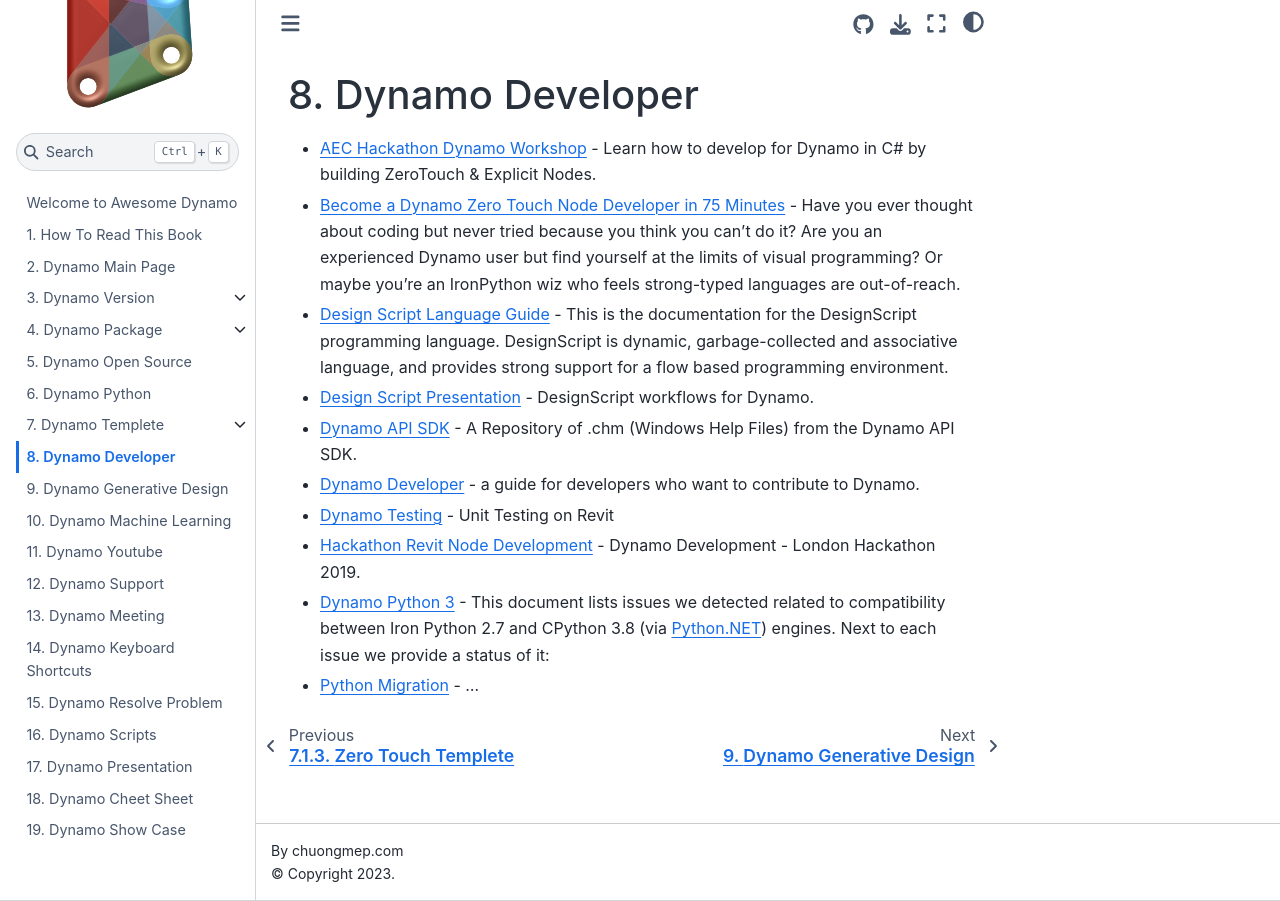
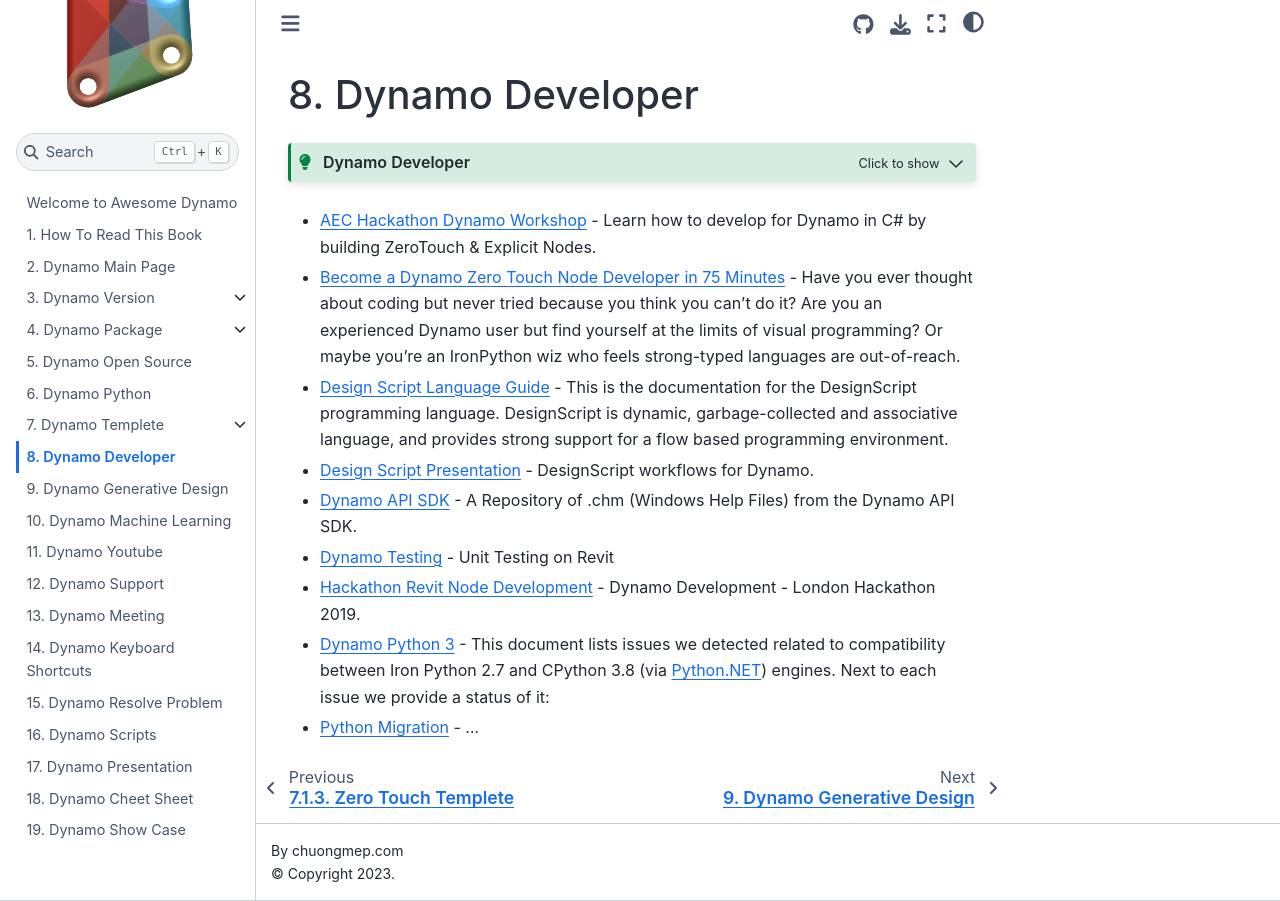
Before and after one commit to chuongmep/Awesome-Dynamo, a Jupyter Book: the page built from DynamoDeveloper/dyndeveloper.md, in a window 1280 px wide. Built offline with Jupyter Book 1.0.4 settings and Sphinx 7.4.7 and the Sphinx Book theme 1.1.4, drawn with Linux system fonts in a browser that asks for light colours.

Commit message:
fix page dynamo develop

````diff
--- a/DynamoDeveloper/dyndeveloper.md
+++ b/DynamoDeveloper/dyndeveloper.md
@@ -1,4 +1,8 @@
 # Dynamo Developer
+```{admonition} Dynamo Developer
+:class: tip, dropdown
+https://developer.dynamobim.org/
+```
 
 - [AEC Hackathon Dynamo Workshop](https://github.com/radumg/AEC-hackathon-Dynamo-Workshop) - Learn how to develop for Dynamo in C# by building ZeroTouch & Explicit Nodes.
 
@@ -13,8 +17,6 @@
 
 - [Dynamo API SDK](https://github.com/chuongmep/Dynamo-api-chms) - A Repository of .chm (Windows Help Files) from the Dynamo API SDK.
 
-- [Dynamo Developer](https://developer.dynamobim.org/) - a guide for developers who want to contribute to Dynamo.
-
 - [Dynamo Testing](https://github.com/DynamoDS/RevitTestFramework) - Unit Testing on Revit
 
 - [Hackathon Revit Node Development](https://alvpickmans.github.io/DynamoDevelopment-London-Hackathon-2019/03-ZeroTouch/04-RevitNodeDevelopment.html) - Dynamo Development - London Hackathon 2019.
````
